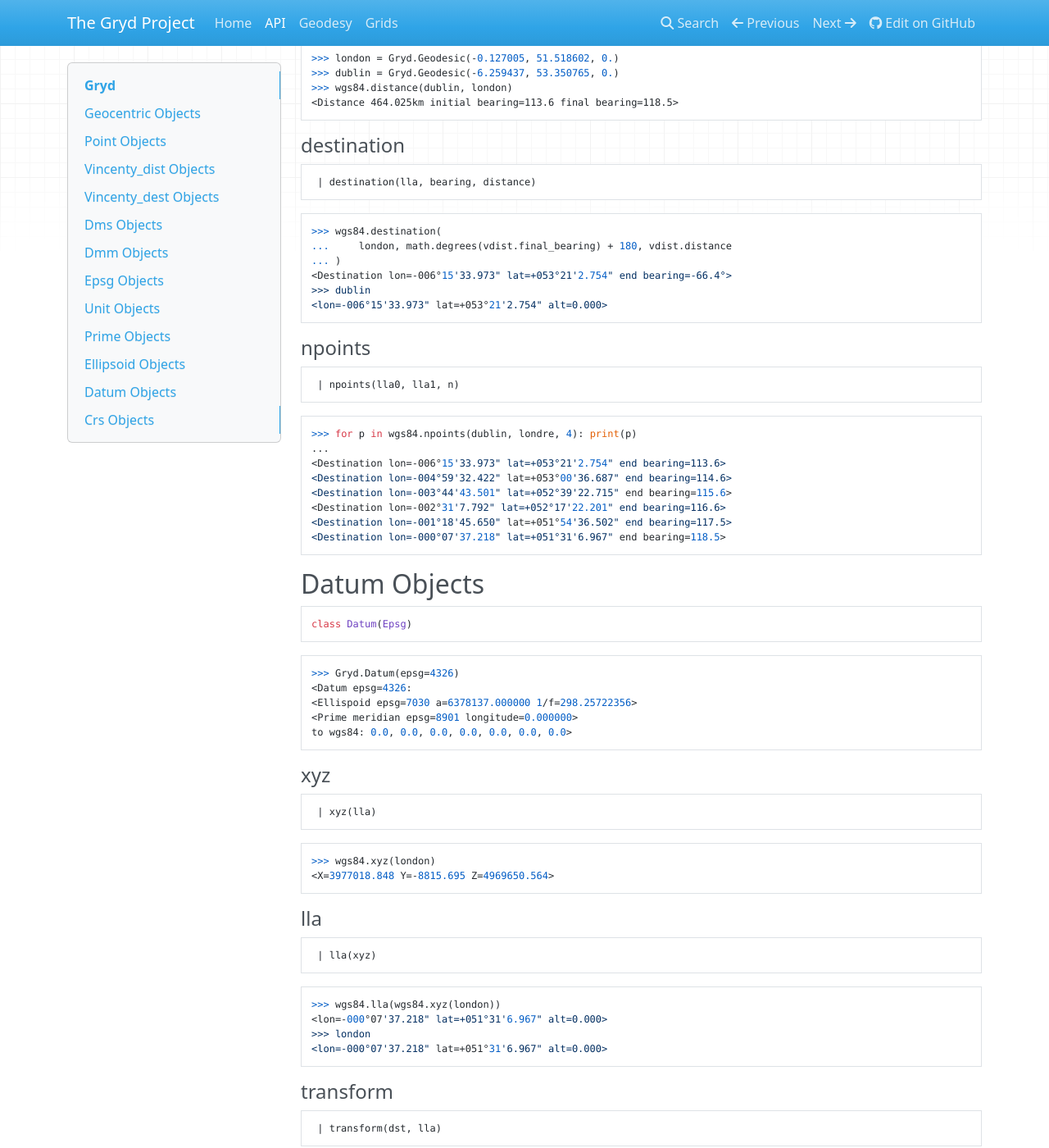
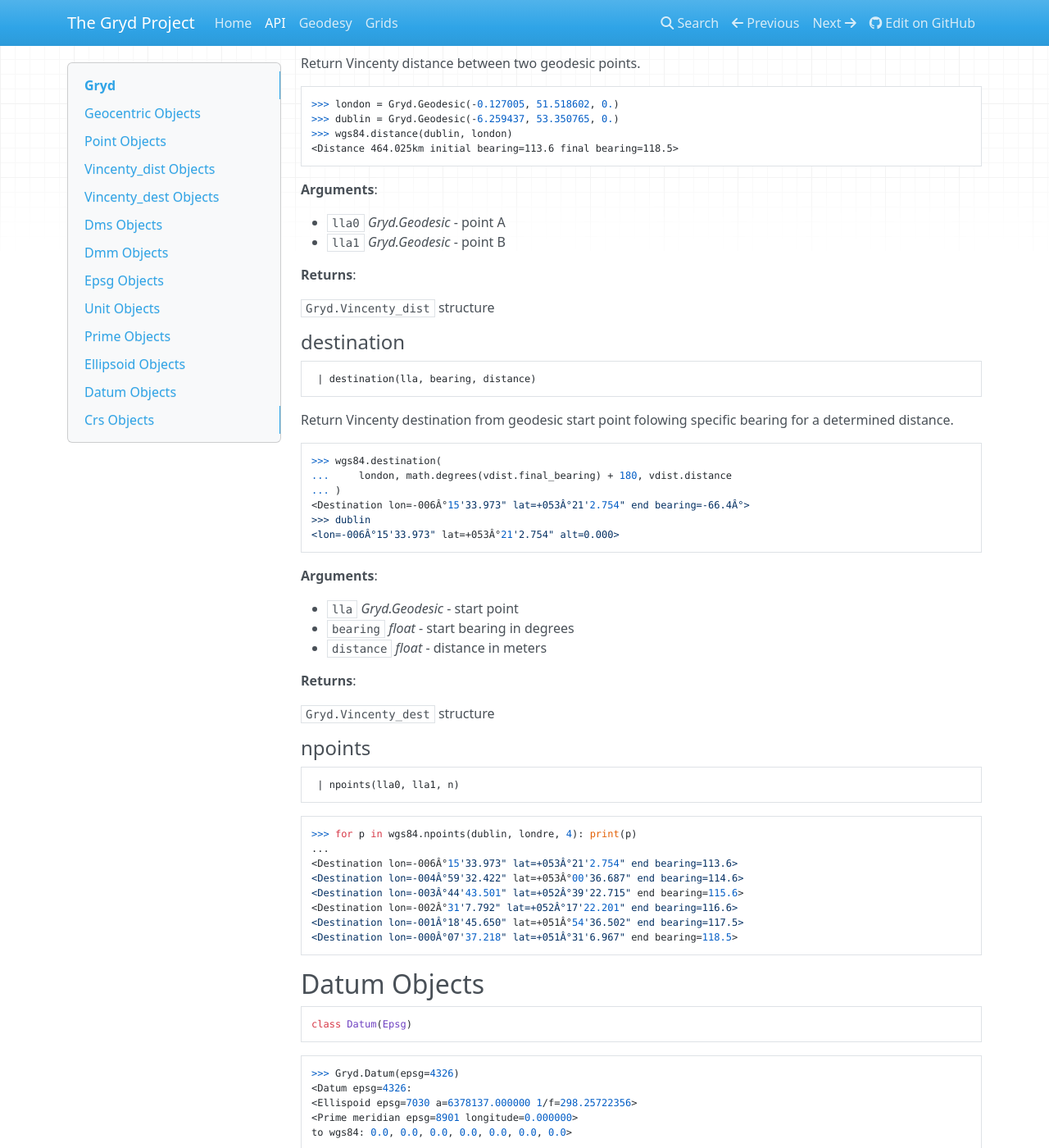
Before and after one commit to Moustikitos/gryd, an MkDocs documentation site: the page built from docs/api.md, in a window 1280 px wide and 1400 px high, scrolled down 4447 px. Shown: the whole window at 82% size. Built offline with MkDocs 1.6.1, drawn with Linux system fonts in a browser that asks for light colours; nearby versions of some CDN libraries; some of the changed text lies outside the part shown.

Commit message:
documentation update

````diff
--- a/docs/api.md
+++ b/docs/api.md
@@ -35,7 +34,7 @@ __Quick view__
 >>> import Gryd
 >>> dublin = Gryd.Geodesic(-6.259437, 53.350765, 0.)
 >>> dublin
-<lon=-006°15'33.973" lat=+053°21'2.754" alt=0.000>
+<lon=-006Â°15'33.973" lat=+053Â°21'2.754" alt=0.000>
 >>> utm = Gryd.Crs(epsg=3395, projection="utm")
 >>> utm(dublin)
 <area=29U E=682406.211 N=5914792.531, alt=0.000>
@@ -238,7 +237,7 @@ Prime meridian.
 ```python
 >>> prime = Gryd.Prime(epsg=8902)
 >>> prime
-<Prime meridian epsg=8902 longitude=-009°07'54.862">
+<Prime meridian epsg=8902 longitude=-009Â°07'54.862">
 >>> prime.name
 'Lisbon'
 ```
@@ -249,6 +248,9 @@ Prime meridian.
 ```python
 class Ellipsoid(Epsg)
 ```
+
+Ellipsoid model. If initialized with no args nor keyword args, it is a
+6378137-meters-radius sphere.
 
 ```python
 >>> wgs84 = Gryd.Ellipsoid("WGS 84")
@@ -263,12 +265,24 @@ class Ellipsoid(Epsg)
  | distance(lla0, lla1)
 ```
 
+Return Vincenty distance between two geodesic points.
+
+
 ```
 >>> london = Gryd.Geodesic(-0.127005, 51.518602, 0.)
 >>> dublin = Gryd.Geodesic(-6.259437, 53.350765, 0.)
 >>> wgs84.distance(dublin, london)
 <Distance 464.025km initial bearing=113.6 final bearing=118.5>
 ```
+
+**Arguments**:
+
+- `lla0` _Gryd.Geodesic_ - point A
+- `lla1` _Gryd.Geodesic_ - point B
+
+**Returns**:
+
+  `Gryd.Vincenty_dist` structure
 
 <a name="Gryd.Ellipsoid.destination"></a>
 #### destination
@@ -277,14 +291,28 @@ class Ellipsoid(Epsg)
  | destination(lla, bearing, distance)
 ```
 
+Return Vincenty destination from geodesic start point folowing
+specific bearing for a determined distance.
+
+
 ```python
 >>> wgs84.destination(
 ...     london, math.degrees(vdist.final_bearing) + 180, vdist.distance
 ... )
-<Destination lon=-006°15'33.973" lat=+053°21'2.754" end bearing=-66.4°>
+<Destination lon=-006Â°15'33.973" lat=+053Â°21'2.754" end bearing=-66.4Â°>
 >>> dublin
-<lon=-006°15'33.973" lat=+053°21'2.754" alt=0.000>
+<lon=-006Â°15'33.973" lat=+053Â°21'2.754" alt=0.000>
 ```
+
+**Arguments**:
+
+- `lla` _Gryd.Geodesic_ - start point
+- `bearing` _float_ - start bearing in degrees
+- `distance` _float_ - distance in meters
+
+**Returns**:
+
+  `Gryd.Vincenty_dest` structure
 
 <a name="Gryd.Ellipsoid.npoints"></a>
 #### npoints
@@ -296,12 +324,12 @@ class Ellipsoid(Epsg)
 ```python
 >>> for p in wgs84.npoints(dublin, londre, 4): print(p)
 ...
-<Destination lon=-006°15'33.973" lat=+053°21'2.754" end bearing=113.6>
-<Destination lon=-004°59'32.422" lat=+053°00'36.687" end bearing=114.6>
-<Destination lon=-003°44'43.501" lat=+052°39'22.715" end bearing=115.6>
-<Destination lon=-002°31'7.792" lat=+052°17'22.201" end bearing=116.6>
-<Destination lon=-001°18'45.650" lat=+051°54'36.502" end bearing=117.5>
-<Destination lon=-000°07'37.218" lat=+051°31'6.967" end bearing=118.5>
+<Destination lon=-006Â°15'33.973" lat=+053Â°21'2.754" end bearing=113.6>
+<Destination lon=-004Â°59'32.422" lat=+053Â°00'36.687" end bearing=114.6>
+<Destination lon=-003Â°44'43.501" lat=+052Â°39'22.715" end bearing=115.6>
+<Destination lon=-002Â°31'7.792" lat=+052Â°17'22.201" end bearing=116.6>
+<Destination lon=-001Â°18'45.650" lat=+051Â°54'36.502" end bearing=117.5>
+<Destination lon=-000Â°07'37.218" lat=+051Â°31'6.967" end bearing=118.5>
 ```
 
 <a name="Gryd.Datum"></a>
@@ -340,9 +368,9 @@ to wgs84: 0.0, 0.0, 0.0, 0.0, 0.0, 0.0, 0.0>
 
 ```python
 >>> wgs84.lla(wgs84.xyz(london))
-<lon=-000°07'37.218" lat=+051°31'6.967" alt=0.000>
+<lon=-000Â°07'37.218" lat=+051Â°31'6.967" alt=0.000>
 >>> london
-<lon=-000°07'37.218" lat=+051°31'6.967" alt=0.000>
+<lon=-000Â°07'37.218" lat=+051Â°31'6.967" alt=0.000>
 ```
 
 <a name="Gryd.Datum.transform"></a>
@@ -355,7 +383,7 @@ to wgs84: 0.0, 0.0, 0.0, 0.0, 0.0, 0.0, 0.0>
 ```python
 >>> airy = Gryd.Datum(epsg=4277)
 >>> wgs84.transform(airy, london)
-<lon=-000°07'31.431'' lat=+051°31'5.137'' alt=-46.118>
+<lon=-000Â°07'31.431'' lat=+051Â°31'5.137'' alt=-46.118>
 ```
 
 <a name="Gryd.Crs"></a>
@@ -382,6 +410,15 @@ to wgs84 446.45,-125.16,542.06,-20.49,0.15,0.25,0.84>
 Projection 'tmerc'>
 ```
 
+<a name="Gryd.Crs.__reduce__"></a>
+#### \_\_reduce\_\_
+
+```python
+ | __reduce__()
+```
+
+special method that allows `Gryd.Crs` instance to be pickled
+
 <a name="Gryd.Crs.__call__"></a>
 #### \_\_call\_\_
 
@@ -393,7 +430,7 @@ Projection 'tmerc'>
 >>> osgb36(london)  # projection of Geodesic point
 <X=529939.106 Y=181680.962s alt=0.000>
 >>> osgb36(osgb36(london))  # deprojection of Geographic point
-<lon=-000°07'37.218" lat=+051°31'6.967" alt=0.000>
+<lon=-000Â°07'37.218" lat=+051Â°31'6.967" alt=0.000>
 ```
 
 <a name="Gryd.Crs.transform"></a>
@@ -433,7 +470,7 @@ Projection 'tmerc'>
 
 ```python
 >>> pvs.map2crs(256+128, 256+128)
-<lon=+089°59'58.20'' lat=-066°23'43.74'' alt=0.000>
+<lon=+089Â°59'58.20'' lat=-066Â°23'43.74'' alt=0.000>
 >>> pvs.map2crs(256-128, 256+128, geographic=True)
 <point X=-10018698.512 Y=-9985934.440s alt=0.000>
 ```
@@ -448,7 +485,7 @@ Projection 'tmerc'>
 ```python
 >>> pvs.crs2map(pvs.map2crs(256+128, 256+128))
 <px=384 py=384
-- <lon=+089°59'58.20'' lat=-066°23'43.74'' alt=0.000>
+- <lon=+089Â°59'58.20'' lat=-066Â°23'43.74'' alt=0.000>
 - <X=10018698.512 Y=-9985934.440s alt=0.000>
 >
 ```
````
Also changed, not shown: other parts of docs/api.md (+2 -3 lines), Gryd/__init__.py (+26 -0 lines), docs/geodesy.md (+12 -10 lines), docs/grids.md (+0 -12 lines).
